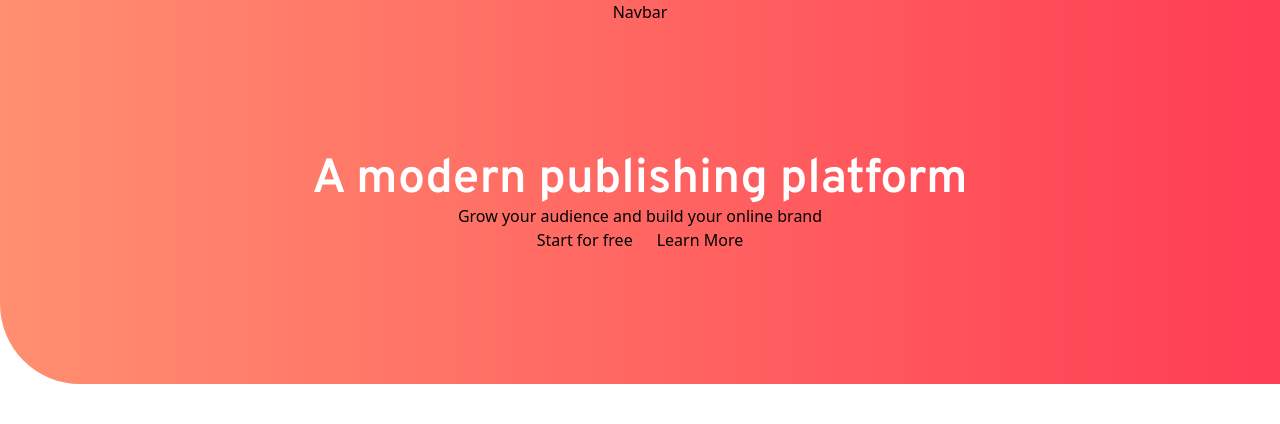
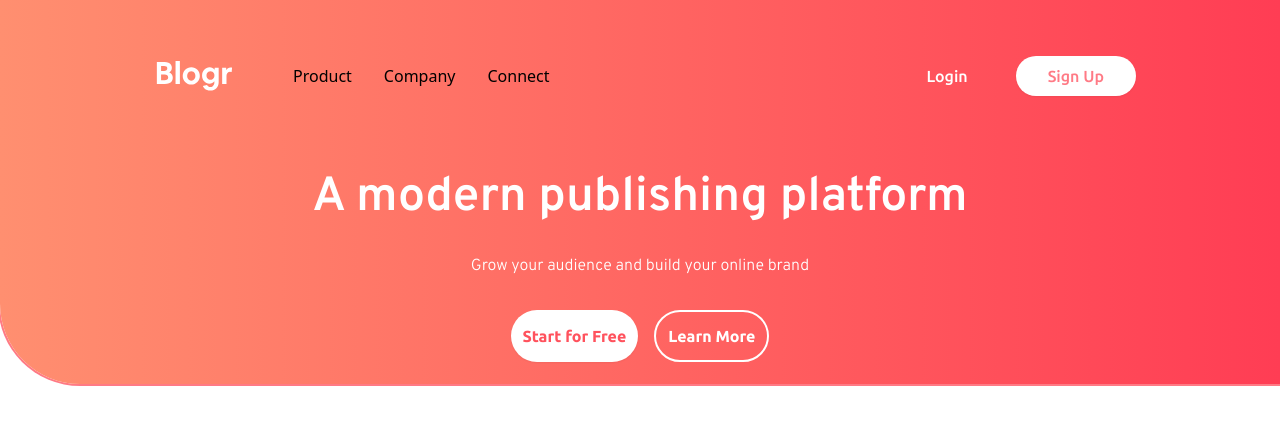
Before and after one commit to f1x3d49/frontendmentor-blogr, a React (Create React App) app in the folder frontend/: page / in a window 1280 px wide. Shown: the top 424 px of the page. Built offline with nearby package versions, Linux system fonts and the light colour scheme.

Commit message:
workign on the navbar

```diff
--- a/frontend/src/components/Navbar.js
+++ b/frontend/src/components/Navbar.js
@@ -1,7 +1,25 @@
 import React from "react";
+import { ReactComponent as Logo } from "../images/logo.svg";
 
 const Navbar = () => {
-  return <div>Navbar</div>;
+  return (
+    <div className="w-full flex items-center justify-between md:py-12 md:px-36">
+      <div className="flex items-center gap-8">
+        <Logo className="scale-75" />
+        <ul className="flex">
+          <li className="p-4">Product</li>
+          <li className="p-4">Company</li>
+          <li className="p-4">Connect</li>
+        </ul>
+      </div>
+      <div className="flex gap-12">
+        <button className="text-white font-ubuntu font-medium">Login</button>
+        <button className="rounded-full hover:bg-vlred bg-white shadow-sm font-ubuntu font-medium text-vlred hover:text-white min-w-auto px-8 py-2">
+          Sign Up
+        </button>
+      </div>
+    </div>
+  );
 };
 
 export default Navbar;
--- a/frontend/src/pages/Intro.js
+++ b/frontend/src/pages/Intro.js
@@ -3,16 +3,22 @@ import Navbar from "../components/Navbar";
 
 const Intro = () => {
   return (
-    <section className="flex flex-col justify-start  items-center w-auto h-96 bg-gradient-to-r from-[#ff8f70] to-[#ff3d54] rounded-bl-[5rem] overflow-hidden">
+    <section className="flex flex-col justify-start  items-center w-auto h-96 bg-gradient-to-r from-[#ff8f70] to-[#ff3d54] rounded-bl-[5rem] ring-2 ring-vlred">
       <Navbar />
-      <div className="flex flex-col items-center my-auto">
-        <h1 className="text-5xl text-white font-overpass font-semibold">
+      <div className="flex flex-col items-center my-auto px-12 md:px-0 text-center">
+        <h1 className="md:text-5xl text-3xl text-center text-white font-overpass font-semibold">
           A modern publishing platform
         </h1>
-        <p>Grow your audience and build your online brand</p>
-        <div className="flex gap-6">
-          <button>Start for free</button>
-          <button>Learn More</button>
+        <p className="text-[16px] text-white font-overpass py-8 ">
+          Grow your audience and build your online brand
+        </p>
+        <div className="flex gap-4">
+          <button className="rounded-full bg-white hover:bg-vlred hover:text-white shadow-sm min-w-auto p-3 text-center text-lred font-ubuntu font-bold">
+            Start for Free
+          </button>
+          <button className="rounded-full min-w-auto text-white p-3 border-2 hover:bg-white hover:text-lred border-white text-center font-ubuntu font-bold">
+            Learn More
+          </button>
         </div>
       </div>
     </section>
```
